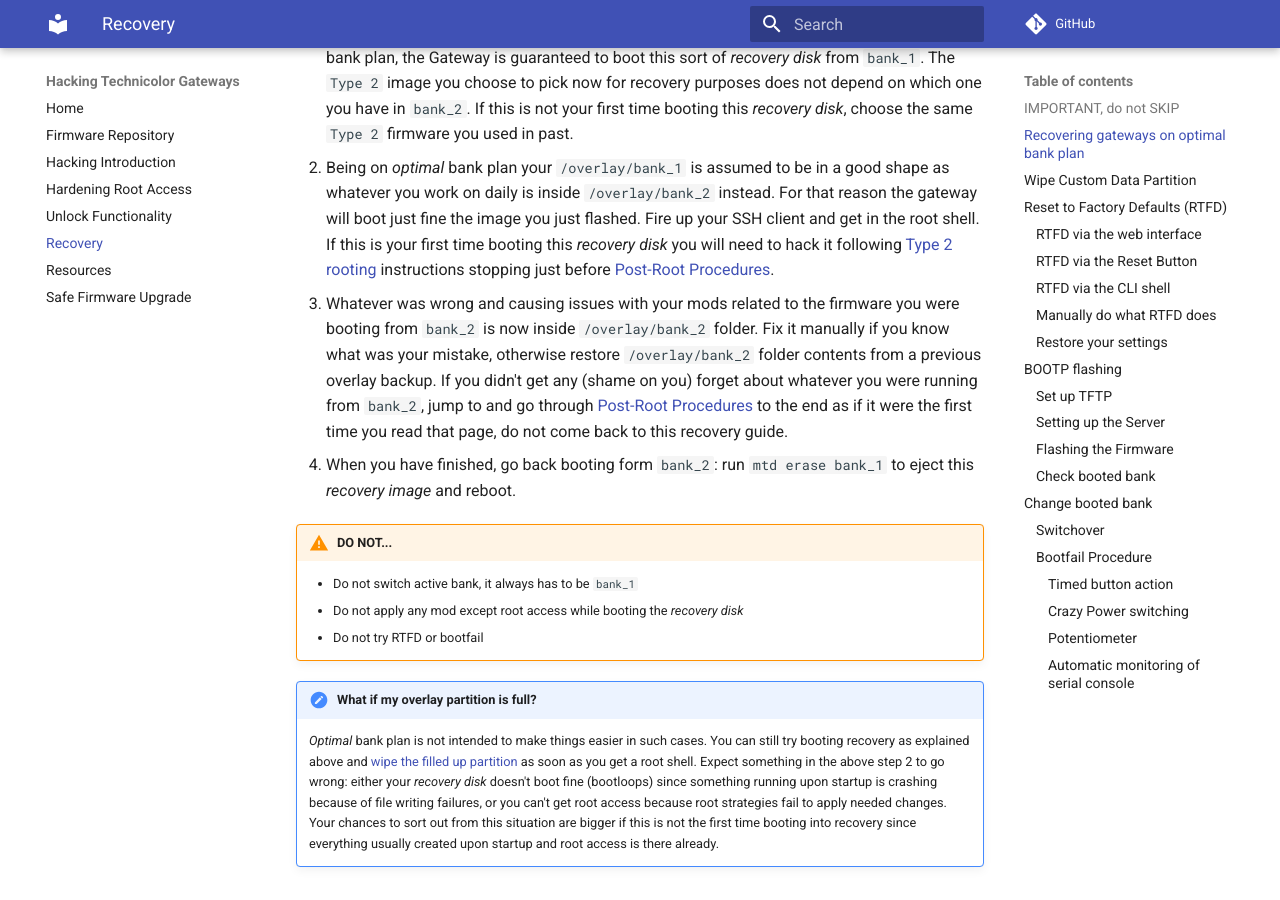
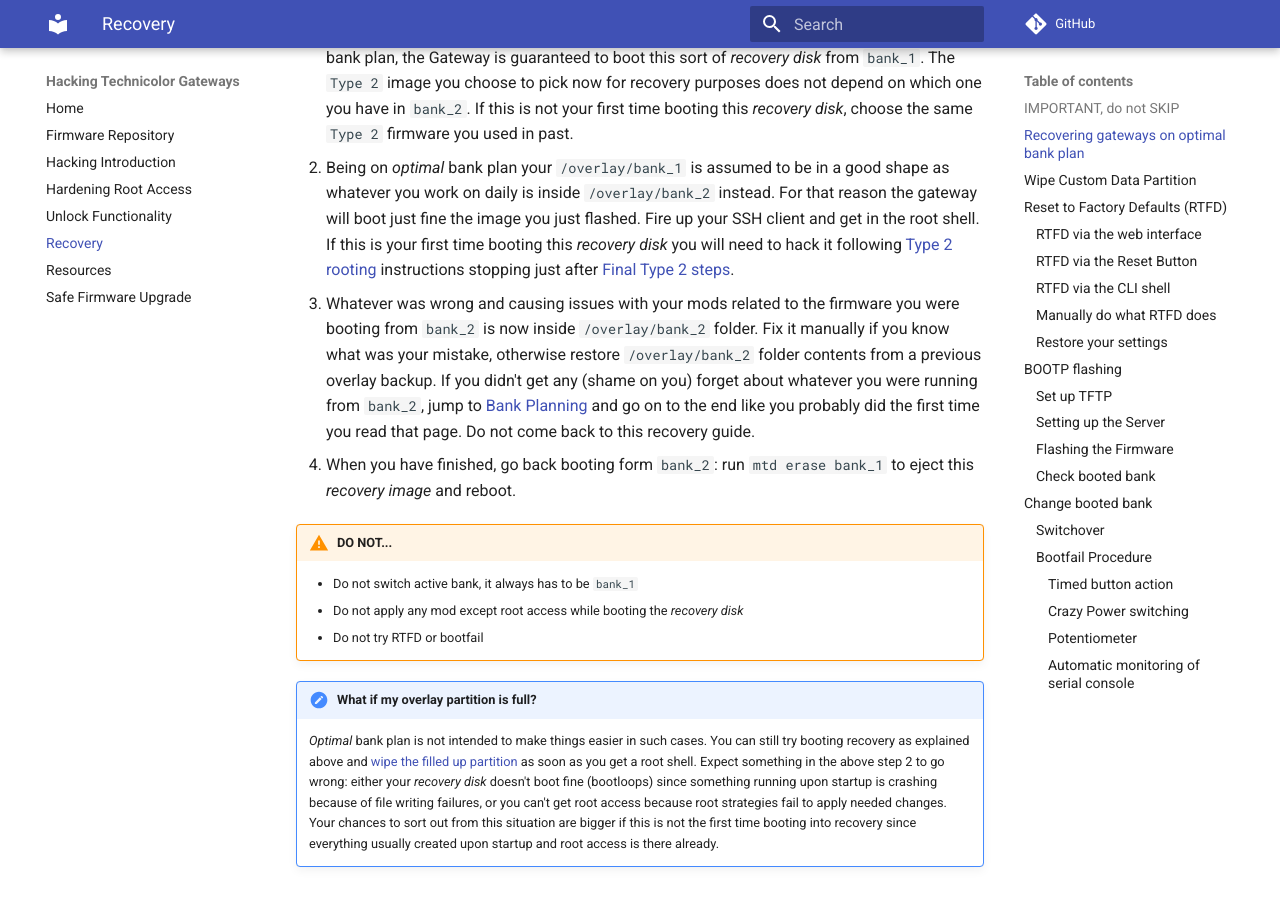
Before and after one commit to hack-technicolor/hack-technicolor, an MkDocs documentation site: the page built from docs/Recovery.md, in a window 1280 px wide and 900 px high, scrolled down 934 px. Built offline with MkDocs 1.6.1 and Material for MkDocs 9.7.7, drawn with Linux system fonts in a browser that asks for light colours; comment, search, counter and statistics services are not loaded.

Commit message:
Update OBP recovery to reflect new guide layout

```diff
--- a/docs/Recovery.md
+++ b/docs/Recovery.md
@@ -24,8 +24,8 @@ If you followed rooting guides from this Wiki, you were suggested to implement t
 Recovery from any bad state (**excluding full overlay partition issues**) while *optimal* bank plan is in place, always consists in following this path:
 
 1. Use [BOOTP flashing](#bootp-flashing) to flash a valid `Type 2` firmware for your board. Because of *optimal* bank plan, the Gateway is guaranteed to boot this sort of *recovery disk* from `bank_1`. The `Type 2` image you choose to pick now for recovery purposes does not depend on which one you have in `bank_2`. If this is not your first time booting this *recovery disk*, choose the same `Type 2` firmware you used in past.
-2. Being on *optimal* bank plan your `/overlay/bank_1` is assumed to be in a good shape as whatever you work on daily is inside `/overlay/bank_2` instead. For that reason the gateway will boot just fine the image you just flashed. Fire up your SSH client and get in the root shell. If this is your first time booting this *recovery disk* you will need to hack it following [Type 2 rooting](../Hacking/Type2/#type-2-direct-rooting) instructions stopping just before [Post-Root Procedures](../Hacking/Type2/#post-root-procedures).
-3. Whatever was wrong and causing issues with your mods related to the firmware you were booting from `bank_2` is now inside `/overlay/bank_2` folder. Fix it manually if you know what was your mistake, otherwise restore `/overlay/bank_2` folder contents from a previous overlay backup. If you didn't get any (shame on you) forget about whatever you were running from `bank_2`, jump to and go through [Post-Root Procedures](../Hacking/Type2/#post-root-procedures) to the end as if it were the first time you read that page, do not come back to this recovery guide.
+2. Being on *optimal* bank plan your `/overlay/bank_1` is assumed to be in a good shape as whatever you work on daily is inside `/overlay/bank_2` instead. For that reason the gateway will boot just fine the image you just flashed. Fire up your SSH client and get in the root shell. If this is your first time booting this *recovery disk* you will need to hack it following [Type 2 rooting](../Hacking/Type2/) instructions stopping just after [Final Type 2 steps](../Hacking/Type2/#final-type-2-steps).
+3. Whatever was wrong and causing issues with your mods related to the firmware you were booting from `bank_2` is now inside `/overlay/bank_2` folder. Fix it manually if you know what was your mistake, otherwise restore `/overlay/bank_2` folder contents from a previous overlay backup. If you didn't get any (shame on you) forget about whatever you were running from `bank_2`, jump to [Bank Planning](../Hacking/PostRoot/#bank-planning) and go on to the end like you probably did the first time you read that page. Do not come back to this recovery guide.
 4. When you have finished, go back booting form `bank_2`: run `mtd erase bank_1` to eject this *recovery image* and reboot.
 
 !!! warning "DO NOT..."
```
